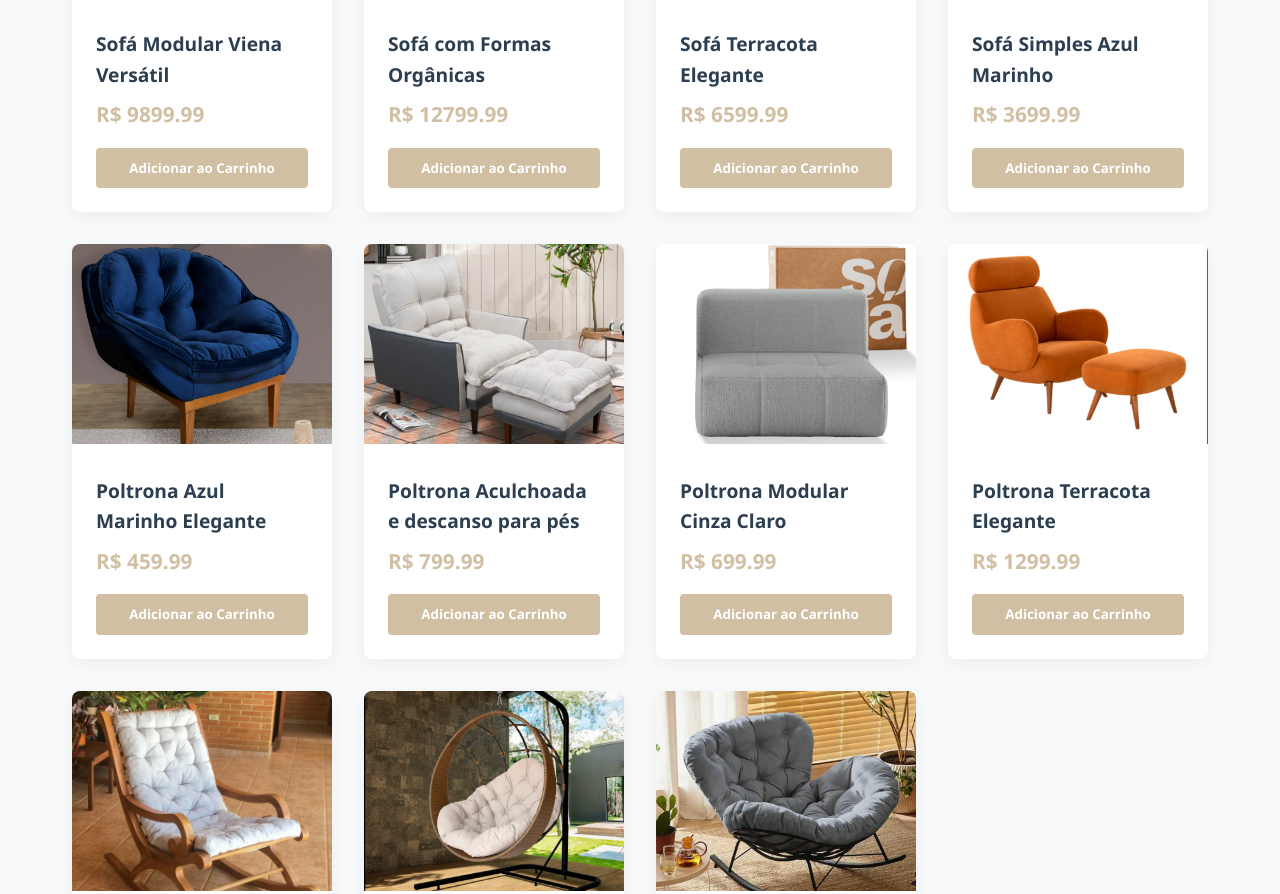
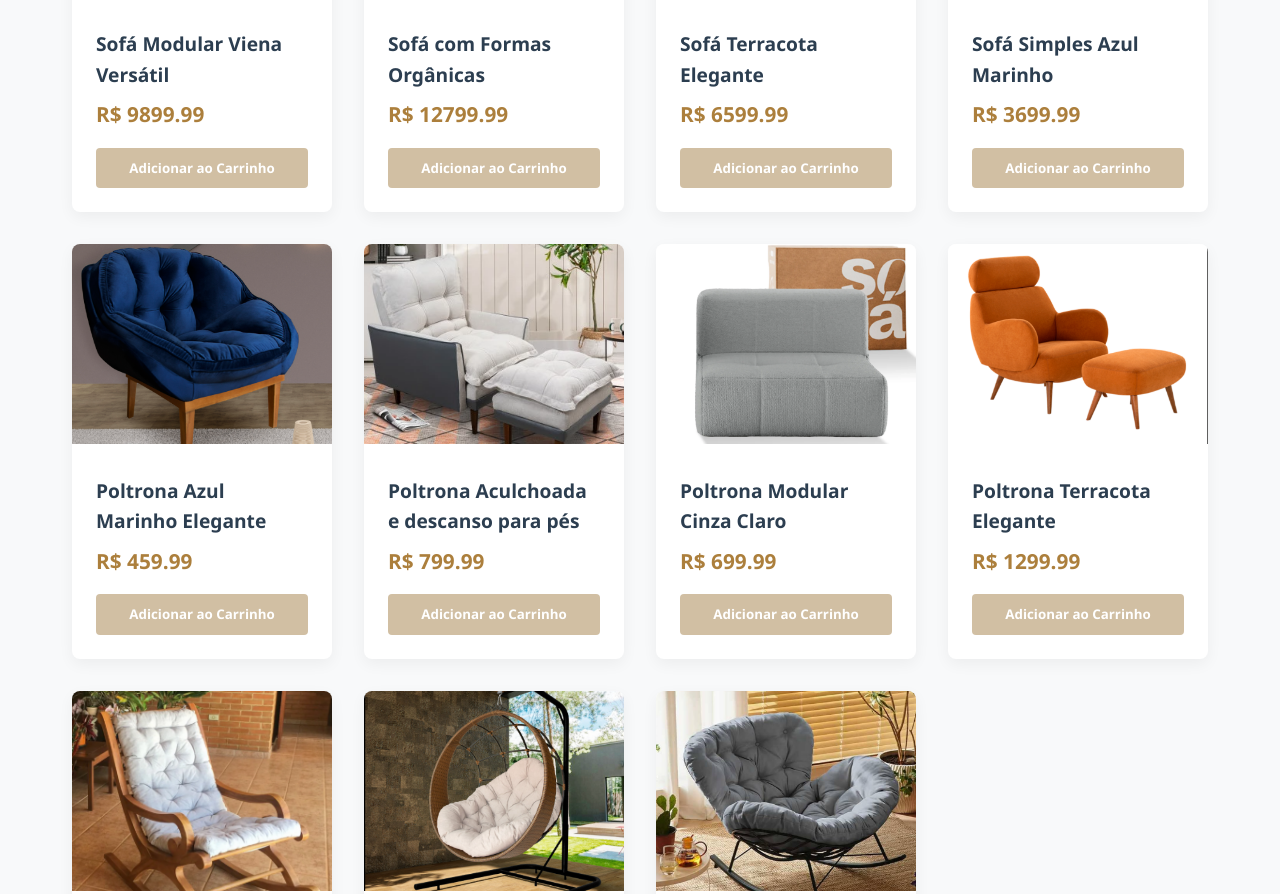
Before and after one commit to fanc1109/06-10-2025, a plain HTML site: page index.html in a window 1280 px wide. Shown: the part 826-1720 px from the top of the page. Drawn offline with Linux system fonts and the light colour scheme.

Commit message:
Update styles.css

```diff
--- a/css/styles.css
+++ b/css/styles.css
@@ -181,7 +181,7 @@
         .product-price {
             font-size: 1.3rem;
             font-weight: 700;
-            color: #D1BFA3;
+            color: #ac7f3c;
             margin-bottom: 1rem;
         }
 
```
